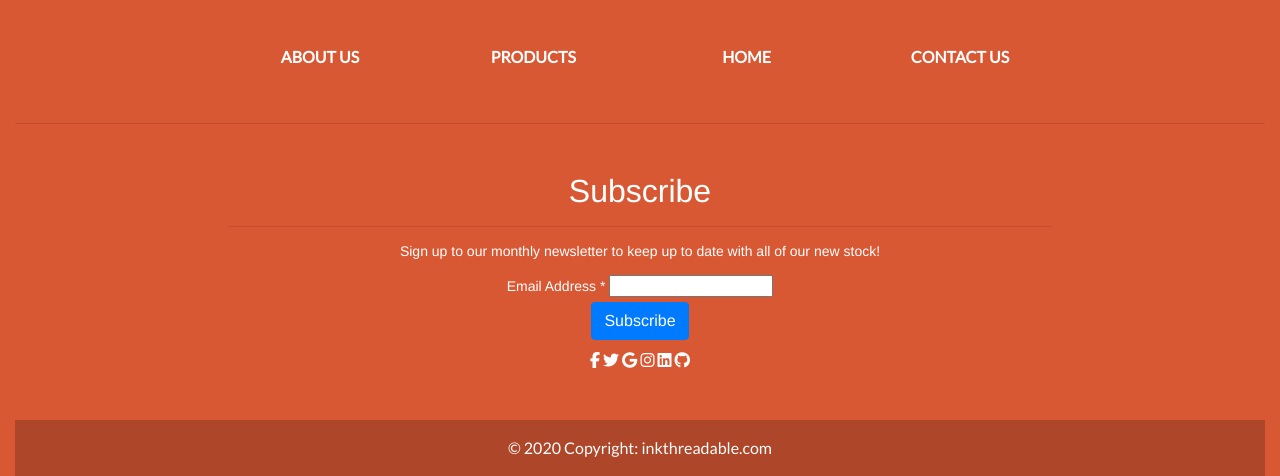
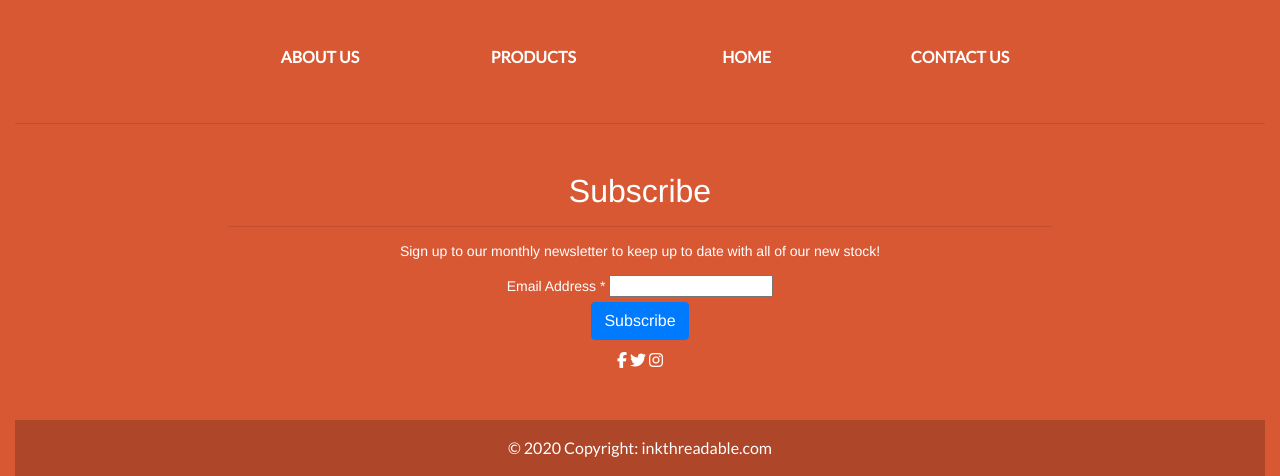
Before and after one commit to Pegrume88/inkthreadable, a Django app: page /products/ in a window 1280 px wide. Shown: the part 406-882 px from the top of the page. Run offline with Django 3.2, Linux system fonts and the light colour scheme; data that the repository does not hold is empty; some libraries are stand-ins or nearby versions.

Commit message:
fixed links in footer

```diff
--- a/products/templates/products/product_detail.html
+++ b/products/templates/products/product_detail.html
@@ -88,9 +88,7 @@
                     {% endif %}
                     {% if product.gender %}
                     <p class="mb-0">
-                        <a class="text-muted" href="{% url 'products' %}?products={{ product.gender }}">
-                            <i class="fas fa-tag mr-1"></i> Gender - {{ product.gender }}
-                        </a>
+                        <i class="fas fa-tag mr-1"></i> Gender - {{ product.gender }}
                     </p>
                     {% endif %}
 
--- a/templates/includes/footer.html
+++ b/templates/includes/footer.html
@@ -93,24 +93,17 @@
 
         <!-- Section: Social -->
         <section class="text-center mb-5">
-            <a href="" class="text-white me-4">
+            <a href="https://www.facebook.com/" class="text-white me-4">
                 <i class="fab fa-facebook-f"></i>
             </a>
-            <a href="" class="text-white me-4">
+            <a href="https://twitter.com/" class="text-white me-4">
                 <i class="fab fa-twitter"></i>
             </a>
-            <a href="" class="text-white me-4">
-                <i class="fab fa-google"></i>
-            </a>
-            <a href="" class="text-white me-4">
+
+            <a href="https://www.instagram.com/" class="text-white me-4">
                 <i class="fab fa-instagram"></i>
             </a>
-            <a href="" class="text-white me-4">
-                <i class="fab fa-linkedin"></i>
-            </a>
-            <a href="" class="text-white me-4">
-                <i class="fab fa-github"></i>
-            </a>
+
         </section>
         <!-- Section: Social -->
 
```
